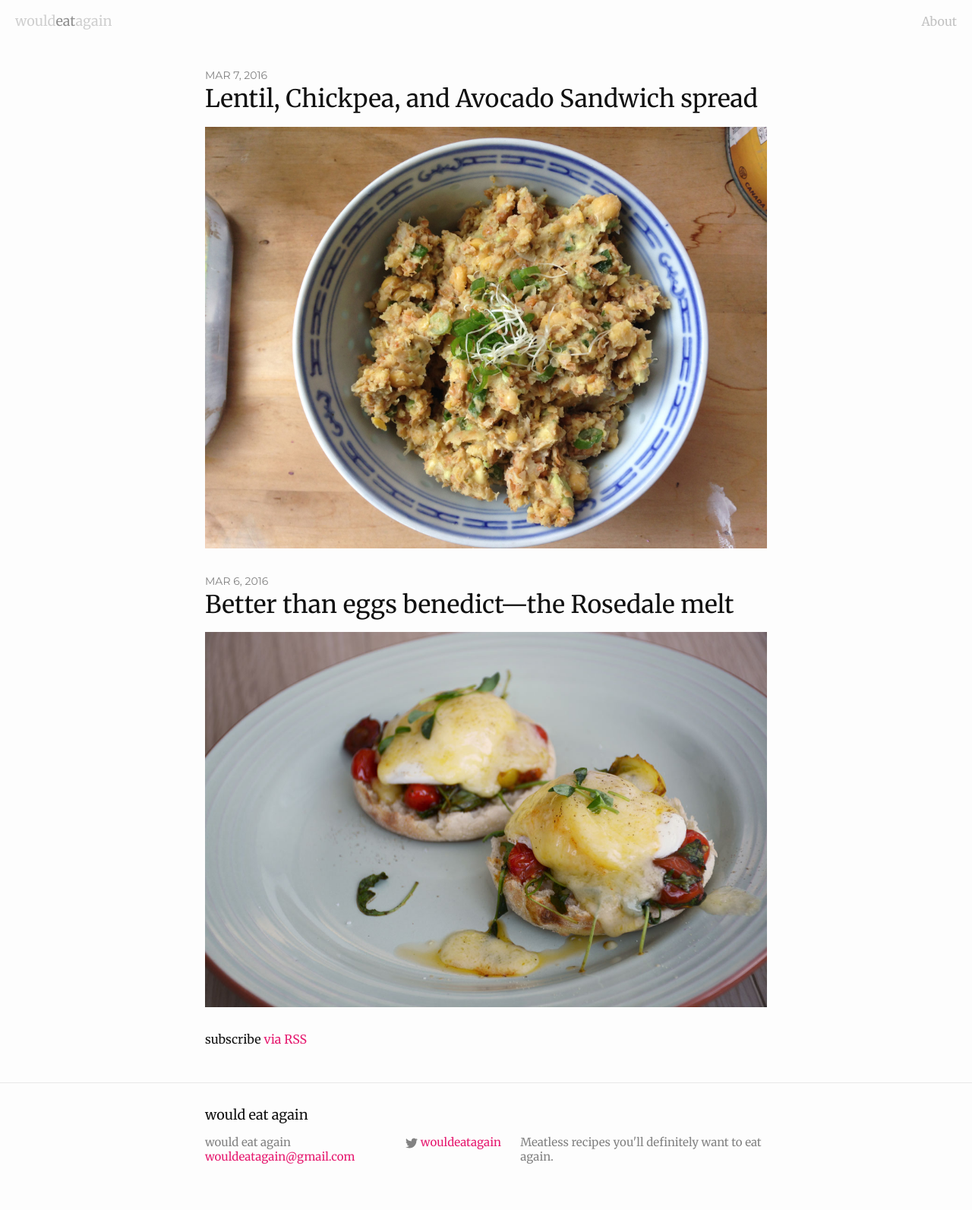
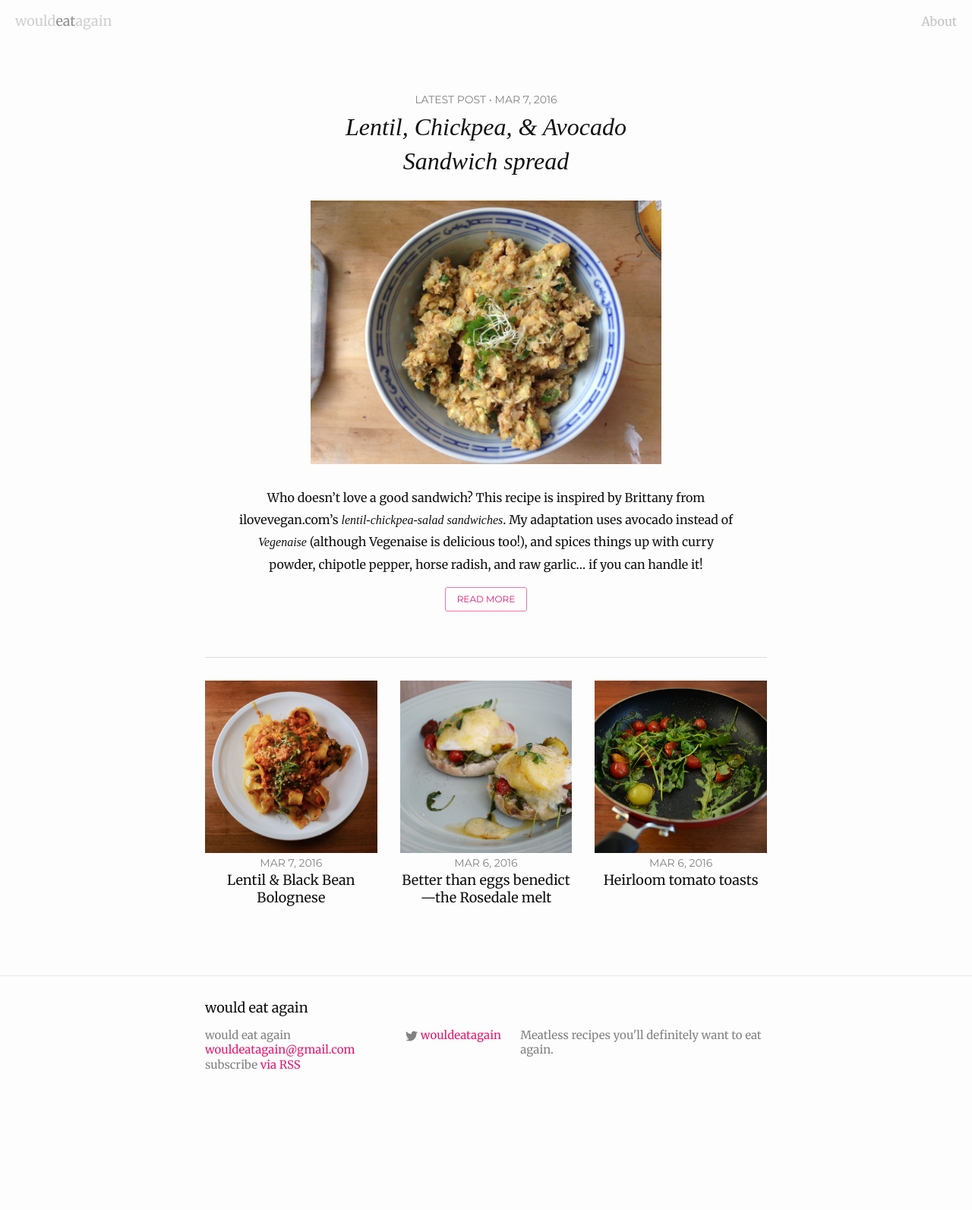
Before and after one commit to k88hudson/wouldeatagain, a Jekyll site: the page built from index.html, in a window 1280 px wide. Shown: the whole page at 76% size. Built offline with Jekyll 4.4.1, drawn with Linux system fonts in a browser that asks for light colours; some web fonts are replaced; after the commit the page ends 1471 px from its top, so only the background shows below that.

Commit message:
bolognese and style

```diff
--- a/_includes/footer.html
+++ b/_includes/footer.html
@@ -9,7 +9,7 @@
         <ul class="contact-list">
           <li>{{ site.title }}</li>
           <li><a href="mailto:{{ site.email }}">{{ site.email }}</a></li>
-
+          <li class="rss-subscribe">subscribe <a href="{{ "/feed.xml" | prepend: site.baseurl }}">via RSS</a></li>
         </ul>
       </div>
 
--- a/_includes/head.html
+++ b/_includes/head.html
@@ -6,7 +6,7 @@
   <title>{% if page.title %}{{ page.title | escape }}{% else %}{{ site.title | escape }}{% endif %}</title>
   <meta name="description" content="{% if page.excerpt %}{{ page.excerpt | strip_html | strip_newlines | truncate: 160 }}{% else %}{{ site.description }}{% endif %}">
 
-  <link href='https://fonts.googleapis.com/css?family=Montserrat|Merriweather:400,400italic' rel='stylesheet' type='text/css'>
+  <link href='https://fonts.googleapis.com/css?family=Montserrat|Merriweather:400|Playfair+Display:400italic' rel='stylesheet' type='text/css'>
   <link rel="stylesheet" href="{{ "/css/main.css" | prepend: site.baseurl }}">
   <link rel="canonical" href="{{ page.url | replace:'index.html','' | prepend: site.baseurl | prepend: site.url }}">
   <link rel="alternate" type="application/rss+xml" title="{{ site.title }}" href="{{ "/feed.xml" | prepend: site.baseurl | prepend: site.url }}">
--- a/_posts/2016-03-08-lentil-chickpea-avocado-sandwich-spread.markdown
+++ b/_posts/2016-03-08-lentil-chickpea-avocado-sandwich-spread.markdown
@@ -1,6 +1,6 @@
 ---
 layout: post
-title:  Lentil, Chickpea, and Avocado Sandwich spread
+title:  Lentil, Chickpea, & Avocado Sandwich spread
 author: Kate Hudson
 date:   2016-03-07 16:03:37 -0500
 categories: vegan, recipe adaptation
--- a/_sass/_layout.scss
+++ b/_sass/_layout.scss
@@ -207,16 +207,125 @@
   font-size: 20px;
 }
 
+.first-post {
+  position: relative;
+  margin-bottom: $spacing-unit;
+  a {
+    color: inherit;
+    &:hover {
+      text-decoration: none;
+    }
+  }
+  .first-post-header {
+    color: $text-color;
+    @media (min-width: 450px) {
+      border-top: 5px solid rgba(black, 0.6);
+      position: absolute;
+      top: 0;
+      left: 0;
+      right: 0;
+      padding: 20px;
+      background: rgba(white, 0.75);
+    }
+  }
+  &:hover .first-post-header {
+    color: $brand-color;
+    border-top-color: $brand-color;
+  }
+  .first-post-title {
+    font-family: "Playfair Display";
+    font-size: 20px;
+    max-width: 60%;
+    margin: 0 auto;
+    // color: $brand-color;
+    font-style: italic;
+    @media (min-width: 450px) {
+      font-size: 32px;
+      line-height: 1.4;
+    }
+  }
+  .first-post-image {
+    display: block;
+    width: 70%;
+    margin: 30px auto;
+  }
+  .excerpt {
+    padding: $spacing-unit 40px 0 40px;
+    text-align: center;
+    line-height: 1.8;
+    a {
+      // color: lighten($text-color, 60%);
+      font-style: italic;
+      font-family: "Playfair Display";
+    }
+  }
+  .read-more {
+    text-align: center;
+    margin-bottom: $spacing-unit * 2;
+    a {
+      color: $brand-color;
+      font-family: $sans-font;
+      font-size: 12px;
+      text-transform: uppercase;
+      display: inline-block;
+      border: 1px solid lighten($brand-color, 20%);
+      padding: 6px 15px;
+      border-radius: 3px;
+    }
+  }
+  border-bottom: 1px solid #DDD;
+}
+
 .post-list {
   margin-left: 0;
   list-style: none;
-
+  @media (min-width: 450px) {
+    display: flex;
+  }
   > li {
     margin-bottom: $spacing-unit;
+    @media (min-width: 450px) {
+      width: 50%;
+      margin-right: $spacing-unit;
+      &:nth-child(2) {
+        margin-right: 0;
+      }
+      &:nth-child(3) {
+        display: none;
+      }
+    }
+    @media (min-width: 600px) {
+      width: 33%;
+      &:nth-child(2) {
+        margin-right: $spacing-unit;
+      }
+      &:nth-child(3) {
+        display: block;
+        margin-right: 0;
+      }
+    }
   }
 
   a {
     color: inherit;
+  }
+  .post-image {
+    width: 100%;
+    height: 0;
+    padding-top: 100%;
+    background-size: cover;
+    background-position: center;
+  }
+  .post-info {
+    text-align: center;
+  }
+
+  .post-link {
+    line-height: 1.3;
+    font-size: 18px;
+    // @media (min-width: 450px) {
+    //   font-size: 32px;
+    // }
   }
 }
 
@@ -242,14 +351,7 @@
   }
 }
 
-.post-link {
-  display: block;
-  line-height: 1.3;
-  font-size: 22px;
-  @media (min-width: 450px) {
-    font-size: 32px;
-  }
-}
+
 
 
 
--- a/index.html
+++ b/index.html
@@ -4,18 +4,39 @@ layout: default
 
 <div class="home">
 
+  {% for post in site.posts limit:1 %}
+    <div class="first-post">
+      <a href="{{ post.url | prepend: site.baseurl }}">
+        <!-- <div class="first-post-header">
+          <span class="post-meta">Latest post • {{ post.date | date: "%b %-d, %Y" }}</span>
+          <h2 class="first-post-title">{{ post.title }}</h2>
+        </div> -->
+        <!-- <p><img class="first-post-image" src="{{ site.baseurl }}/images/{{ post.image }}" /></p> -->
+      </a>
+
+      <div class="excerpt">
+          <span class="post-meta">Latest post • {{ post.date | date: "%b %-d, %Y" }}</span>
+          <h2 class="first-post-title">{{ post.title }}</h2>
+          <p><img class="first-post-image" src="{{ site.baseurl }}/images/{{ post.image }}" /></p>
+        {{ post.excerpt}}
+      </div>
+      <p class="read-more"><a href="{{ post.url | prepend: site.baseurl }}">Read more</a></p>
+    </div>
+  {% endfor %}
+
   <ul class="post-list">
-    {% for post in site.posts %}
+    {% for post in site.posts offset:1 limit:3 %}
       <li>
-        <span class="post-meta">{{ post.date | date: "%b %-d, %Y" }}</span>
-        <h2>
-          <a class="post-link" href="{{ post.url | prepend: site.baseurl }}">{{ post.title }}</a>
-        </h2>
-        <img src="{{ site.baseurl }}/images/{{ post.image }}" />
+
+        <div class="post-image" style="background-image: url({{ site.baseurl }}/images/{{ post.image }});"></div>
+        <div class="post-info">
+          <span class="post-meta">{{ post.date | date: "%b %-d, %Y" }}</span>
+          <h2 class="post-link">
+            <a href="{{ post.url | prepend: site.baseurl }}">{{ post.title }}</a>
+          </h2>
+        </div>
       </li>
     {% endfor %}
   </ul>
 
-  <p class="rss-subscribe">subscribe <a href="{{ "/feed.xml" | prepend: site.baseurl }}">via RSS</a></p>
-
 </div>
```
Also changed, not shown: _posts/2016-03-07-tomato-toasts.markdown (added, +10 -0 lines), _posts/2016-03-08-lentil-bolognese.markdown (added, +10 -0 lines), images/bolognese-1.jpg (added), images/bolognese.jpg (added).
